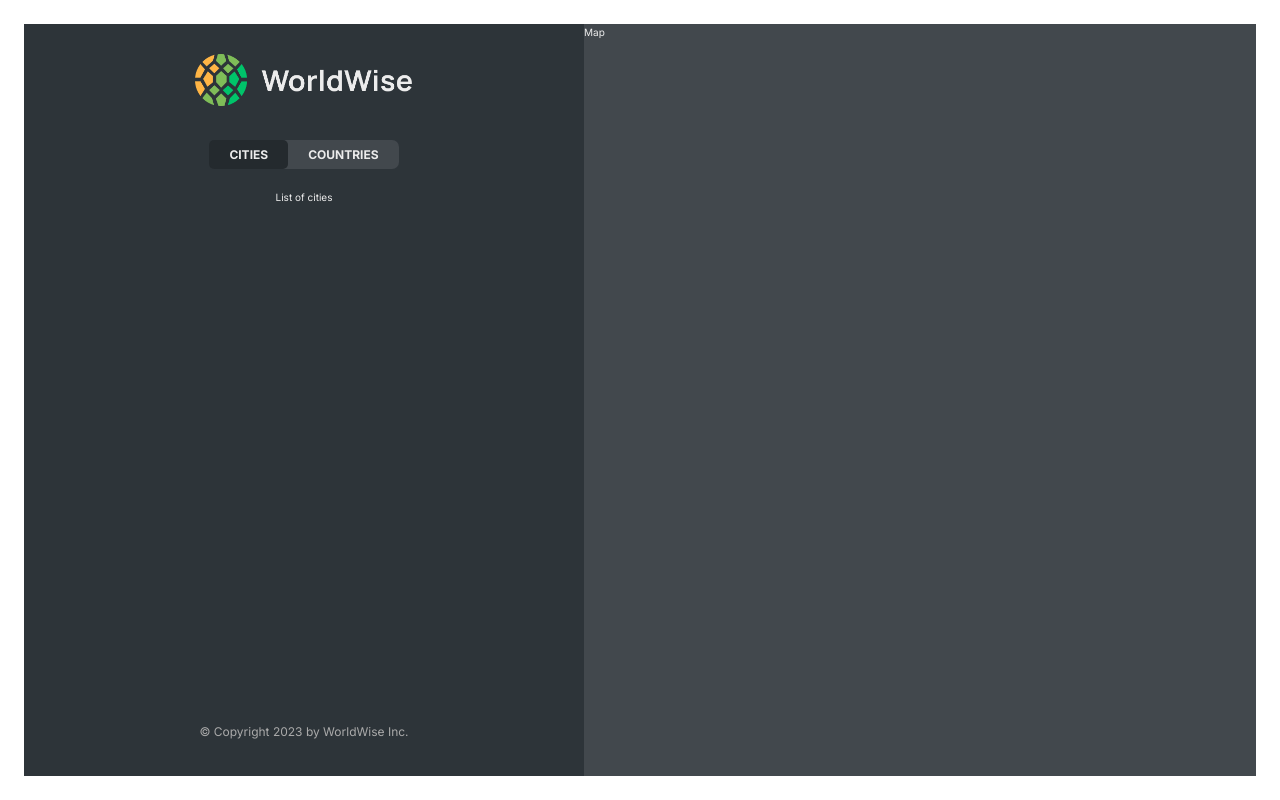
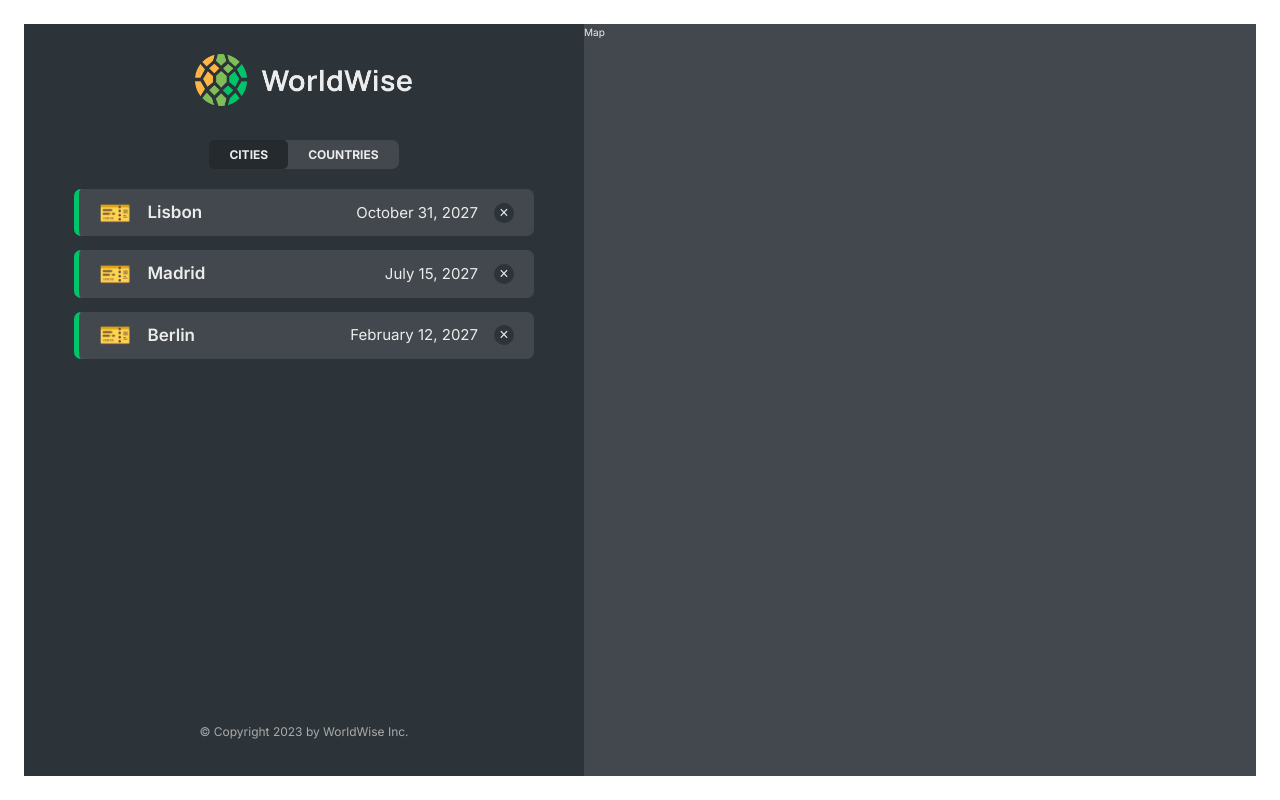
Before and after one commit to bezerrarodrigo/world-traveler, a React (Vite) app: page /app/cities in a window 1280 px wide. Built offline with nearby package versions, Linux system fonts and the light colour scheme; data requests are answered from the project's data file.

Commit message:
feat: implementing city list

```diff
--- a/data/cities.json
+++ b/data/cities.json
@@ -3,7 +3,7 @@
     {
       "cityName": "Lisbon",
       "country": "Portugal",
-      "emoji": "🇵🇹",
+      "emoji": "🎫",
       "date": "2027-10-31T15:59:59.138Z",
       "notes": "My favorite city so far!",
       "position": {
@@ -15,7 +15,7 @@
     {
       "cityName": "Madrid",
       "country": "Spain",
-      "emoji": "🇪🇸",
+      "emoji": "🎫",
       "date": "2027-07-15T08:22:53.976Z",
       "notes": "",
       "position": {
@@ -27,7 +27,7 @@
     {
       "cityName": "Berlin",
       "country": "Germany",
-      "emoji": "🇩🇪",
+      "emoji": "🎫",
       "date": "2027-02-12T09:24:11.863Z",
       "notes": "Amazing 😃",
       "position": {
--- a/package.json
+++ b/package.json
@@ -7,7 +7,8 @@
     "dev": "vite",
     "build": "vite build",
     "lint": "eslint . --ext js,jsx --report-unused-disable-directives --max-warnings 0",
-    "preview": "vite preview"
+    "preview": "vite preview",
+    "server": "json-server --watch data/cities.json --delay 500"
   },
   "dependencies": {
     "react": "^18.2.0",
@@ -22,6 +23,7 @@
     "eslint-plugin-react": "^7.32.2",
     "eslint-plugin-react-hooks": "^4.6.0",
     "eslint-plugin-react-refresh": "^0.4.3",
+    "json-server": "^0.17.3",
     "vite": "^4.4.5"
   }
 }
--- a/src/App.jsx
+++ b/src/App.jsx
@@ -5,8 +5,38 @@ import {Pricing} from './pages/Product/Pricing.jsx';
 import {PageNotFound} from './pages/PageNotFound/PageNotFound.jsx';
 import {AppLayout} from './pages/AppLayout/AppLayout.jsx';
 import Login from './pages/Login/Login.jsx';
+import {CityList} from './components/CityList/CityList.jsx';
+import {useEffect, useState} from 'react';
+
+const BASE_URL = 'http://localhost:3000';
 
 export default function App() {
+
+  //states
+  const [cities, setCities] = useState([]);
+  const [isLoading, setIsLoading] = useState(false);
+
+  useEffect(() => {
+
+    async function getCities() {
+
+      try {
+        setIsLoading(true);
+        const response = await fetch(`${BASE_URL}/cities`);
+        const data = await response.json();
+        setCities(data);
+        setIsLoading(false);
+      } catch (error) {
+        console.log(error.message);
+      } finally {
+        setIsLoading(false);
+      }
+
+    }
+
+    getCities();
+
+  }, []);
 
   return (
     <BrowserRouter>
@@ -16,8 +46,8 @@ export default function App() {
         <Route path="/pricing" element={<Pricing/>}/>
         <Route path="/login" element={<Login/>}/>
         <Route path="/app" element={<AppLayout/>}>
-          <Route index element={<p>List of cities</p>}/>
-          <Route path="cities" element={<p>List of cities</p>}/>
+          <Route index element={<CityList cities={cities} onLoading={isLoading}/>}/>
+          <Route path="cities" element={<CityList cities={cities} onLoading={isLoading}/>}/>
           <Route path="countries" element={<p>List of countries</p>}/>
           <Route path="form" element={<p>Form</p>}/>
         </Route>
--- /dev/null
+++ b/src/components/CityItem/CityItem.jsx
@@ -0,0 +1,23 @@
+import styles from './CityItem.module.css';
+
+const formatDate = (date) =>
+  new Intl.DateTimeFormat('en', {
+    day: 'numeric',
+    month: 'long',
+    year: 'numeric',
+  }).format(new Date(date));
+
+
+export function CityItem({city}) {
+
+  const {cityName, emoji, date} = city;
+
+  return (
+    <li className={styles.cityItem}>
+      <span className={styles.emoji}>{emoji}</span>
+      <h3 className={styles.name}>{cityName}</h3>
+      <time className={styles.date}>{formatDate(date)}</time>
+      <button className={styles.deleteBtn}>&times;</button>
+    </li>
+  );
+}
--- /dev/null
+++ b/src/components/CityList/CityList.jsx
@@ -0,0 +1,20 @@
+import styles from './CityList.module.css';
+import Spinner from '../Spinner/Spinner.jsx';
+import {CityItem} from '../CityItem/CityItem.jsx';
+import Message from '../Mesage/Message.jsx';
+
+export function CityList({cities, onLoading}) {
+
+  if(onLoading) return <Spinner/>;
+
+  if(!cities.length) return <Message
+    message="Add your first city by clicking on a city on the map!"/>;
+
+  return (
+    <ul className={styles.cityList}>
+      {cities.map(city => {
+        return <CityItem key={city.id} city={city}/>;
+      })}
+    </ul>
+  );
+}
```
Also changed, not shown: src/components/City/City.jsx (+7 -15 lines), src/components/CityItem/CityItem.module.css (renamed from src/components/City/CityItem.module.css), src/components/CityList/CityList.module.css (renamed from src/components/CityList.module.css), 1 other file (tests, documents, lock files or other folders).
